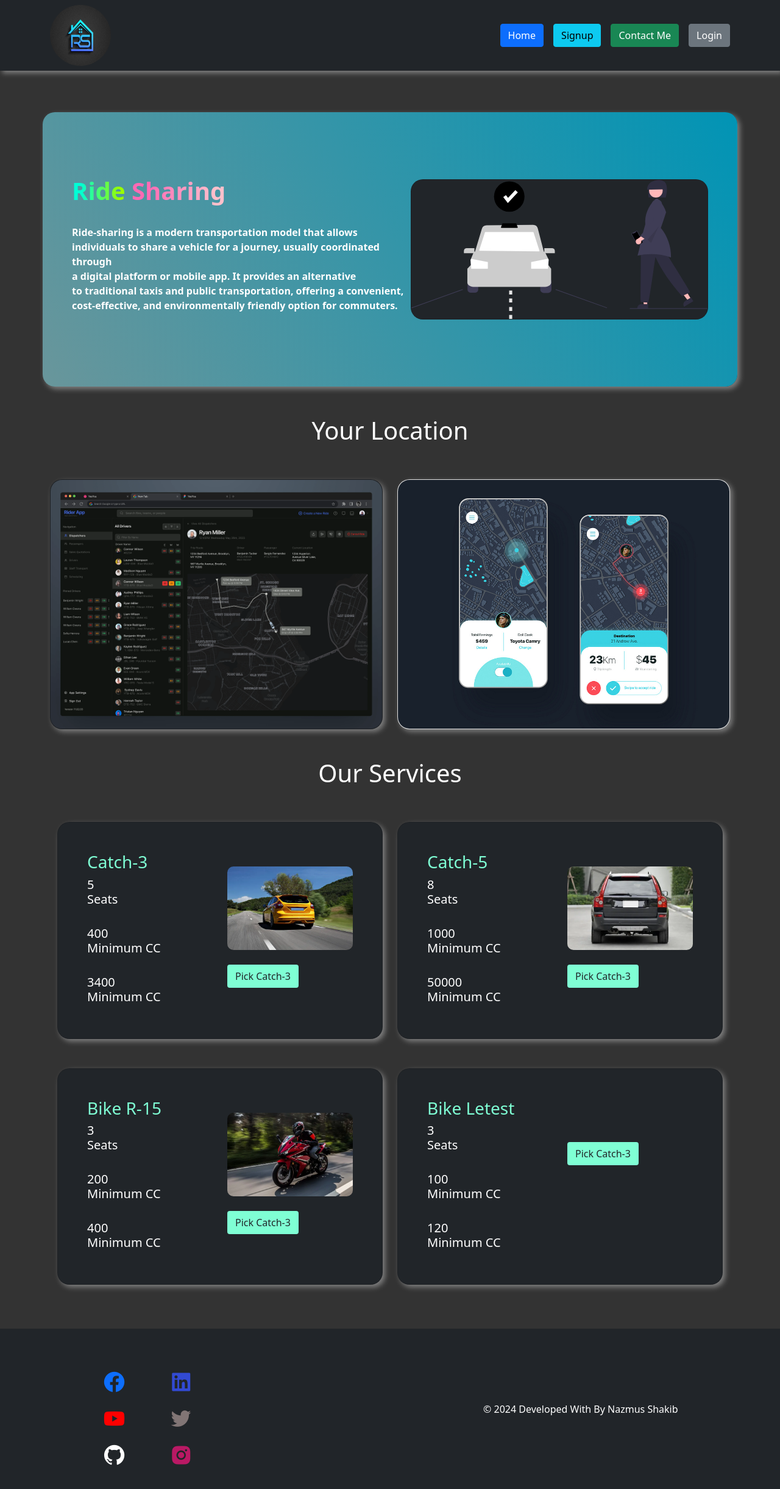
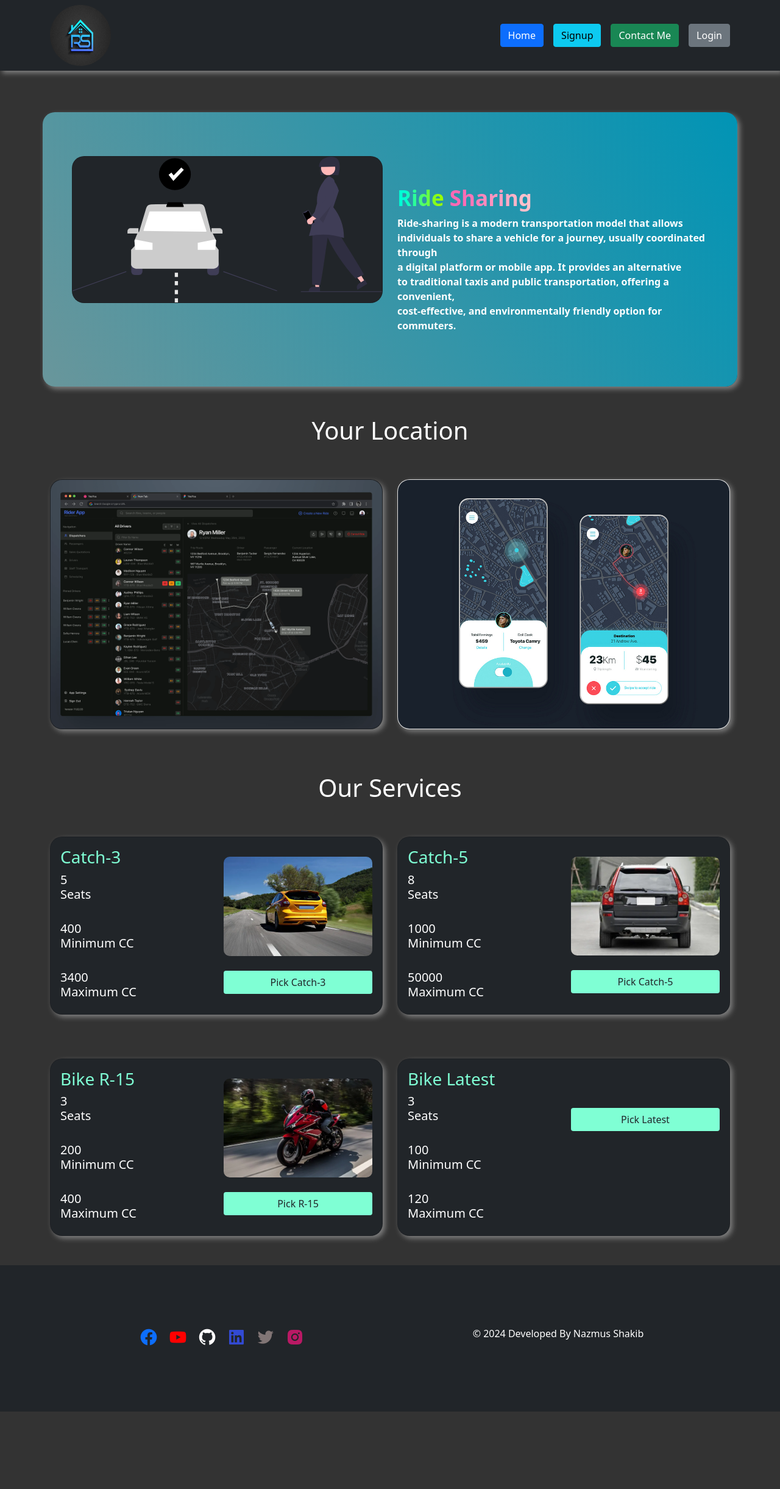
Before and after one commit to Shakibosd/Ride-Sharing-FrontEnd, a plain HTML site: page index.html in a window 1280 px wide. Shown: the whole page at 61% size. After the commit the page ends 2315 px from the top, so only its background shows below. Drawn offline with nearby package versions, Linux system fonts and the light colour scheme; no server answers.

Commit message:
alhamdulillah all work done

```diff
--- a/css/style.css
+++ b/css/style.css
@@ -66,6 +66,7 @@ td {
 }
 
 #message {
+    background-color: black;
     color: white;
     border: none;
 }
--- a/footer.html
+++ b/footer.html
@@ -1,32 +1,48 @@
-<br>
 <footer>
-    <div class="bg-dark">
-        <div class="container" style="padding: 60px">
-            <div style="display: flex; justify-content: center; gap: 20rem">
-                <div class="text-white">
-                    <div class="row" style="font-size: 40px; font-weight: bold">
-                        <div class="col-md-4">
-                            <a href="https://www.facebook.com/syednazmusshakib.shakib" target="_blank"><i
-                                    class="bx bxl-facebook-circle"></i></a>
-                            <a href="https://www.youtube.com/@syednazmusshakib1833/featured" target="_blank"><i
-                                    class="bx bxl-youtube" style="color: #ff0000"></i></a>
-                            <a href="https://github.com/Shakibosd?tab=repositories" target="_blank"><i
-                                    class="bx bxl-github" style="color: #ffffff"></i></a>
-                        </div>
-                        <div class="col-md-4">
-                            <a href="https://www.linkedin.com/in/syed-nazmus-shakib-686985264/" target="_blank"><i
-                                    class="bx bxl-linkedin-square" style="color: #324ad3"></i></a>
-                            <a href="https://x.com/syed_shaki27278" target="_blank"><i class="bx bxl-twitter"
-                                    style="color: rgb(129, 117, 117)"></i></a>
-                            <a href="https://www.instagram.com/shakibosd/" target="_blank"><i
-                                    class="bx bxl-instagram-alt" style="color: #b91964"></i></a>
-                        </div>
-                    </div>
-                </div>
-                <div class="text-white" style="padding-top: 60px">
-                    &copy; 2024 Developed With By Nazmus Shakib
-                </div>
+    <div>
+      <div class="bg-dark" style="padding: 100px;">
+        <div class="row justify-content-center align-items-center">
+          <!-- Social Media Links -->
+          <div class="col-12 col-md-6 mb-4 mb-md-0">
+            <div class="d-flex justify-content-center flex-wrap gap-3">
+              <a href="https://www.facebook.com/syednazmusshakib.shakib" target="_blank" class="social-icon">
+                <i class="bx bxl-facebook-circle" style="font-size: 2rem;"></i>
+              </a>
+              <a href="https://www.youtube.com/@syednazmusshakib1833/featured" target="_blank" class="social-icon">
+                <i class="bx bxl-youtube" style="color: #ff0000; font-size: 2rem;"></i>
+              </a>
+              <a href="https://github.com/Shakibosd?tab=repositories" target="_blank" class="social-icon">
+                <i class="bx bxl-github" style="color: #ffffff; font-size: 2rem;"></i>
+              </a>
+              <a href="https://www.linkedin.com/in/syed-nazmus-shakib-686985264/" target="_blank" class="social-icon">
+                <i class="bx bxl-linkedin-square" style="color: #324ad3; font-size: 2rem;"></i>
+              </a>
+              <a href="https://x.com/syed_shaki27278" target="_blank" class="social-icon">
+                <i class="bx bxl-twitter" style="color: rgb(129, 117, 117); font-size: 2rem;"></i>
+              </a>
+              <a href="https://www.instagram.com/shakibosd/" target="_blank" class="social-icon">
+                <i class="bx bxl-instagram-alt" style="color: #b91964; font-size: 2rem;"></i>
+              </a>
             </div>
+          </div>
+          <!-- Footer Text -->
+          <div class="col-12 col-md-6 d-flex align-items-center justify-content-center">
+            <p>&copy; 2024 Developed By Nazmus Shakib</p>
+          </div>
         </div>
+      </div>
     </div>
-</footer>
+  </footer>
+
+  <style>
+    @media (max-width: 768px) {
+      footer .bx {
+        font-size: 1.5rem;
+      }
+    }
+
+    .social-icon {
+      text-align: center;
+      display: inline-block;
+    }
+  </style>
--- a/index.html
+++ b/index.html
@@ -26,44 +26,76 @@
             <script src="./js/navbar.js"></script>
         </section>
         <!-- nav area end  -->
+        <style>
+            #banner .content h1 {
+                font-size: 20px;
+            }
 
-        <!-- hero section area start -->
+            #banner .content p {
+                font-size: 12px;
+            }
+            @media (min-width: 768px) {
+                #banner .content h1 {
+                    font-size: 30px;
+                }
+
+                #banner .content p {
+                    font-size: 15px;
+                }
+            }
+
+            @media (min-width: 992px) {
+                #banner .content h1 {
+                    font-size: 35px;
+                }
+
+                #banner .content p {
+                    font-size: 16px;
+                }
+            }
+        </style>
         <section>
             <br>
             <div id="banner">
                 <div class="banner container p-5 hovers">
-                    <div class="content">
-                        <h1><b><span class="ekrokom_color">Ride</span> <span class="onnorokom_color">Sharing</span></b>
-                        </h1>
-                        <br />
+                    <div class="row">
+                        <div class="col-md-6 col-12">
+
+                            <img class="w-100 card bg-dark" style="border-radius: 20px;" src="./images/ride.svg"
+                                alt="ride" />
+                        </div>
+                        <div class="col-md-6 col-12 content">
+                            <br>
+                            <br>
+                            <h1><b><span class="ekrokom_color">Ride</span> <span
+                                        class="onnorokom_color">Sharing</span></b></h1>
                             <p class="text-white">
                                 <b>Ride-sharing is a modern transportation model that allows individuals to share a
-                                vehicle for a journey, usually coordinated through <br> a digital platform or mobile
-                                app. It provides an alternative <br> to traditional taxis and public transportation,
-                                offering a convenient, <br> cost-effective, and environmentally friendly option for
-                                commuters. <br>
+                                    vehicle for
+                                    a journey, usually coordinated through <br> a digital platform or mobile app. It
+                                    provides an
+                                    alternative <br> to traditional taxis and public transportation, offering a
+                                    convenient, <br>
+                                    cost-effective, and environmentally friendly option for commuters. <br>
                                 </b>
                             </p>
                         </div>
-                    <div>
-                        <img class="w-100 card bg-dark" style="border-radius: 20px;" src="./images/ride.svg" alt="ride" />
                     </div>
                 </div>
             </div>
         </section>
-        <!-- hero section area end -->
     </header>
 
     <main>
         <section>
             <h1 class="text-center pt-5">Your Location</h1>
-            <div class="d-flex pt-5 container">
+            <div class="container pt-5">
                 <div class="row">
-                    <div class="col-md-6">
+                    <div class="col-md-6 col-12 mb-4">
                         <img class="w-100 card hovers bg-dark" style="border-radius: 20px;" src="./images/location1.png"
                             alt="">
                     </div>
-                    <div class="col-md-6">
+                    <div class="col-md-6 col-12">
                         <img class="w-100 card hovers" style="border-radius: 20px;" src="./images/location2.png" alt="">
                     </div>
                 </div>
@@ -73,80 +105,91 @@
         <section>
             <h1 class="text-center pt-5">Our Services</h1>
             <!-- car -->
-            <div class="d-flex container">
-                <div class="pt-5 container">
+            <div class="container pt-5">
+                <div class="row">
+                    <div class="col-md-6 col-12 mb-4">
                         <div class="card w-100 bg-dark hovers" style="border-radius: 20px;">
-                        <div class="row p-5">
-                            <div class="col-md-6">
+                            <div class="row p-3">
+                                <div class="col-md-6 col-12">
                                     <h3 style="color: aquamarine;">Catch-3</h3>
                                     <h5>5 <br> Seats</h5>
                                     <br>
                                     <h5>400 <br> Minimum CC</h5>
                                     <br>
-                                <h5>3400 <br> Minimum CC</h5>
+                                    <h5>3400 <br> Maximum CC</h5>
                                 </div>
-                            <div class="col-md-6 pt-4">
-                                <img class="w-100" style="border-radius: 10px;" src="./images/car1.png" alt=""> <br><br>
-                                <button class="btn" style="background-color: aquamarine;">Pick Catch-3</button>
+                                <div class="col-md-6 col-12 pt-3">
+                                    <img class="w-100" style="border-radius: 10px;" src="./images/car1.png" alt="">
+                                    <br><br>
+                                    <button class="btn w-100" style="background-color: aquamarine;">Pick
+                                        Catch-3</button>
                                 </div>
                             </div>
                         </div>
                     </div>
-                <div class="pt-5 container">
+
+                    <div class="col-md-6 col-12 mb-4">
                         <div class="card w-100 bg-dark hovers" style="border-radius: 20px;">
-                        <div class="row p-5">
-                            <div class="col-md-6">
+                            <div class="row p-3">
+                                <div class="col-md-6 col-12">
                                     <h3 style="color: aquamarine;">Catch-5</h3>
                                     <h5>8 <br> Seats</h5>
                                     <br>
                                     <h5>1000 <br> Minimum CC</h5>
                                     <br>
-                                <h5>50000 <br> Minimum CC</h5>
+                                    <h5>50000 <br> Maximum CC</h5>
                                 </div>
-                            <div class="col-md-6 pt-4">
-                                <img class="w-100" style="border-radius: 10px;" src="./images/car2.png" alt=""> <br><br>
-                                <button class="btn" style="background-color: aquamarine;">Pick Catch-3</button>
+                                <div class="col-md-6 col-12 pt-3">
+                                    <img class="w-100" style="border-radius: 10px;" src="./images/car2.png" alt="">
+                                    <br><br>
+                                    <button class="btn w-100" style="background-color: aquamarine;">Pick
+                                        Catch-5</button>
                                 </div>
                             </div>
                         </div>
                     </div>
                 </div>
+            </div>
+
             <!-- bike -->
-            <div class="d-flex container">
-                <div class="pt-5 container">
+            <div class="container pt-5">
+                <div class="row">
+                    <div class="col-md-6 col-12 mb-4">
                         <div class="card w-100 bg-dark hovers" style="border-radius: 20px;">
-                        <div class="row p-5">
-                            <div class="col-md-6">
+                            <div class="row p-3">
+                                <div class="col-md-6 col-12">
                                     <h3 style="color: aquamarine;">Bike R-15</h3>
                                     <h5>3 <br> Seats</h5>
                                     <br>
                                     <h5>200 <br> Minimum CC</h5>
                                     <br>
-                                <h5>400 <br> Minimum CC</h5>
+                                    <h5>400 <br> Maximum CC</h5>
                                 </div>
-                            <div class="col-md-6 pt-4">
+                                <div class="col-md-6 col-12 pt-3">
                                     <img class="w-100" style="border-radius: 10px;" src="./images/m-cycle.png" alt="">
                                     <br><br>
-                                <button class="btn" style="background-color: aquamarine;">Pick Catch-3</button>
+                                    <button class="btn w-100" style="background-color: aquamarine;">Pick R-15</button>
                                 </div>
                             </div>
                         </div>
                     </div>
-                <div class="pt-5 container">
+
+                    <div class="col-md-6 col-12 mb-4">
                         <div class="card w-100 bg-dark hovers" style="border-radius: 20px;">
-                        <div class="row p-5">
-                            <div class="col-md-6">
-                                <h3 style="color: aquamarine;">Bike Letest</h3>
+                            <div class="row p-3">
+                                <div class="col-md-6 col-12">
+                                    <h3 style="color: aquamarine;">Bike Latest</h3>
                                     <h5>3 <br> Seats</h5>
                                     <br>
                                     <h5>100 <br> Minimum CC</h5>
                                     <br>
-                                <h5>120 <br> Minimum CC</h5>
+                                    <h5>120 <br> Maximum CC</h5>
                                 </div>
-                            <div class="col-md-6 pt-4">
+                                <div class="col-md-6 col-12 pt-3">
                                     <img class="w-100" style="border-radius: 10px;" src="./images/m-cycle1.png" alt="">
                                     <br><br>
-                                <button class="btn" style="background-color: aquamarine;">Pick Catch-3</button>
+                                    <button class="btn w-100" style="background-color: aquamarine;">Pick Latest</button>
+                                </div>
                             </div>
                         </div>
                     </div>
@@ -155,7 +198,7 @@
         </section>
     </main>
 
-    <br>
+
     <br>
     <!-- footer -->
     <div id="footer"></div>
--- a/js/auth.js
+++ b/js/auth.js
@@ -16,7 +16,7 @@ const handleRegister = (event) => {
   };
   console.log("Register Data", registerData);
 
-  fetch("http://127.0.0.1:8000/users/register/", {
+  fetch("https://ride-sharing-back-end.vercel.app/users/register/", {
     method: "POST",
     headers: {
       "Content-Type": "application/json",
@@ -38,7 +38,7 @@ const handleLogin = (event) => {
     username: formData.get("username"),
     password: formData.get("password"),
   };
-  fetch("http://127.0.0.1:8000/users/login/", {
+  fetch("https://ride-sharing-back-end.vercel.app/users/login/", {
     method: "POST",
     headers: {
       "Content-Type": "application/json",
@@ -71,7 +71,7 @@ const handleLogout = () => {
     const token = localStorage.getItem("authToken");
     const user_id = localStorage.getItem("user_id");
 
-    fetch("http://127.0.0.1:8000/users/logout/", {
+    fetch("https://ride-sharing-back-end.vercel.app/users/logout/", {
       method: "GET",
       headers: {
         "Content-Type": "application/json",
--- a/js/navbar.js
+++ b/js/navbar.js
@@ -6,7 +6,7 @@ document.addEventListener("DOMContentLoaded", function () {
 
       const token = localStorage.getItem("authToken");
       if (token) {
-        fetch("http://127.0.0.1:8000/rides/is_admin/", {
+        fetch("https://ride-sharing-back-end.vercel.app/rides/is_admin/", {
           method: "GET",
           headers: {
             "Content-Type": "application/json",
--- a/js/pass_change.js
+++ b/js/pass_change.js
@@ -8,7 +8,7 @@ document.getElementById("changePasswordForm")
     console.log(authToken);
 
     try {
-      const response = await fetch("http://127.0.0.1:8000/profiles/pass_cng/", {
+      const response = await fetch("https://ride-sharing-back-end.vercel.app/profiles/pass_cng/", {
         method: "POST",
         headers: {
           "Content-Type": "application/json",
--- a/js/profile.js
+++ b/js/profile.js
@@ -1,7 +1,7 @@
 //profile user data show
 document.addEventListener("DOMContentLoaded", () => {
   const user_id = localStorage.getItem("user_id");
-  const apiUrl = `http://127.0.0.1:8000/profiles/user_detail/${user_id}/`;
+  const apiUrl = `https://ride-sharing-back-end.vercel.app/profiles/user_detail/${user_id}/`;
   const token = localStorage.getItem("token");
 
   fetch(apiUrl, {
@@ -68,7 +68,7 @@ function submitPayment(driverId) {
     driver: driverId,
   });
 
-  fetch("http://127.0.0.1:8000/payments/payments/", {
+  fetch("https://ride-sharing-back-end.vercel.app/payments/payments/", {
     method: "POST",
     headers: {
       "Content-Type": "application/json",
@@ -105,7 +105,7 @@ function submitPayment(driverId) {
 function updatePaymentCards() {
   const token = localStorage.getItem("authToken");
 
-  fetch("http://127.0.0.1:8000/payments/payments_get/", {
+  fetch("https://ride-sharing-back-end.vercel.app/payments/payments_get/", {
     method: "GET",
     headers: {
       "Content-Type": "application/json",
```
Also changed, not shown: contact.html (+12 -12 lines), js/admin_deshboard.js (+6 -6 lines), js/auth_home.js (+4 -4 lines), js/driver_details.js (+10 -10 lines), navbar.html (+21 -3 lines), pass_change.html (+1 -1 lines), register.html (+16 -17 lines). Lines whose indentation alone changed are shown as unchanged.
